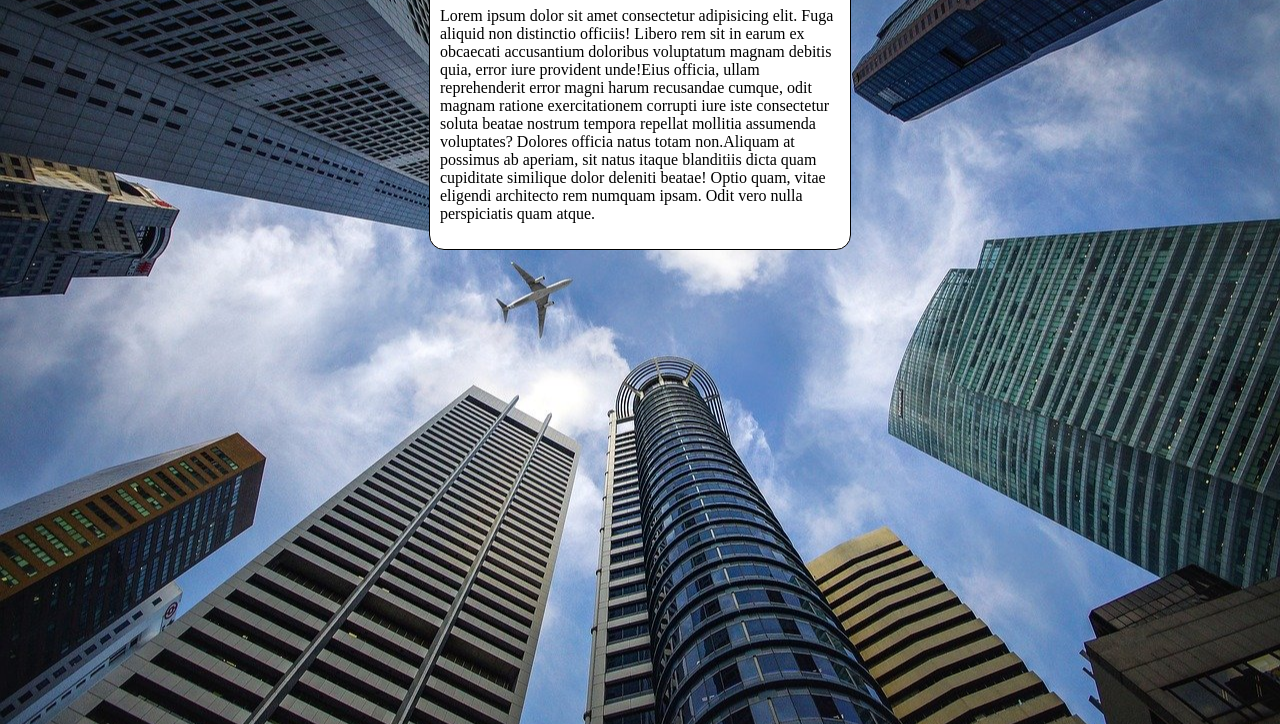
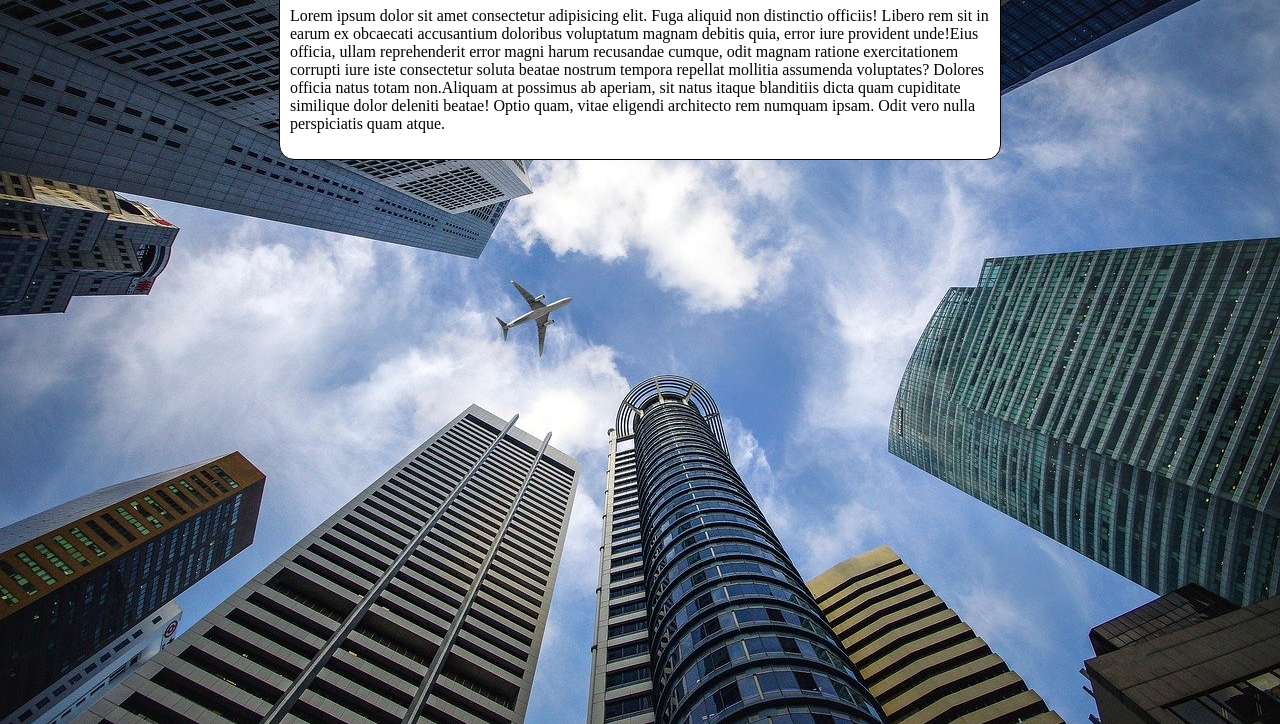
Before and after one commit to ElHanzooo/HTML-CSS, a plain HTML site: page Exercícios/Ex022/fundo006.html in a window 1280 px wide. Shown: the part 92-816 px from the top of the page. Drawn offline with Linux system fonts and the light colour scheme.

Commit message:
atualizei capítulo 19

```diff
--- a/Exercícios/Ex022/fundo006.html
+++ b/Exercícios/Ex022/fundo006.html
@@ -6,10 +6,7 @@
     <title>Document</title>
     <style>
         body {
-            background-color: black;
-            background-image: url('Imagens/wallpaper002.jpg');
-            background-position: center center;
-            background-repeat: no-repeat;
+            background: black url('Imagens/wallpaper002.jpg') center center no-repeat fixed;
             background-size: cover;
             height: 100vh;
         }
@@ -20,7 +17,7 @@
             border-radius: 15px;
             padding: 10px;
             margin: auto;
-            width: 400px;
+            max-width: 700px;
         }
     </style>
 </head>
```
